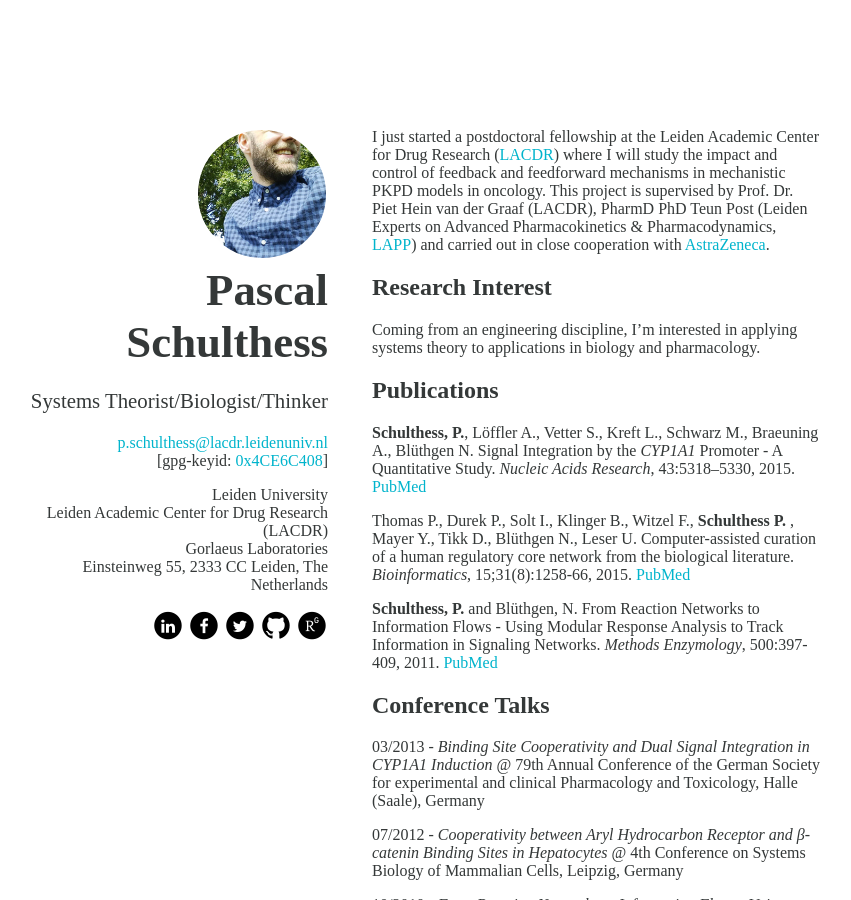
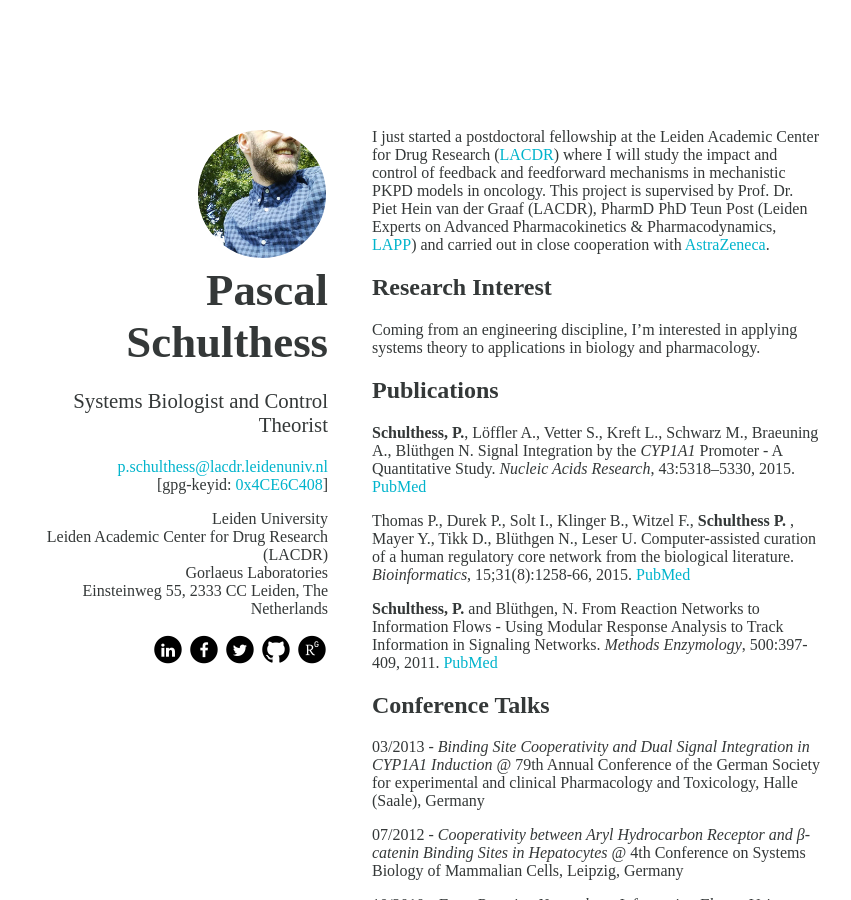
Before and after one commit to pascalschulthess/pascalschulthess.github.io, a Jekyll site: the page built from index.html, in a window 1280 px wide and 900 px high. Shown: the whole window, without its empty margins (312-1163 px from the left). Built offline with Jekyll 4.4.1, drawn with Linux system fonts in a browser that asks for light colours; nearby versions of some CDN libraries; some web fonts are replaced.

Commit message:
changed tagline

```diff
--- a/_config.yml
+++ b/_config.yml
@@ -9,7 +9,7 @@ compass:
   # author will appear under the avatar (optional)
   author: "Pascal Schulthess"
   # tagline will appear under the title (optional)
-  tagline: "Systems Theorist/Biologist/Thinker"
+  tagline: "Systems Biologist and Control Theorist"
   # if include_content is true, the contents of the content.html include will be
   # added right above the generated item list, if present
   include_content: true
```
